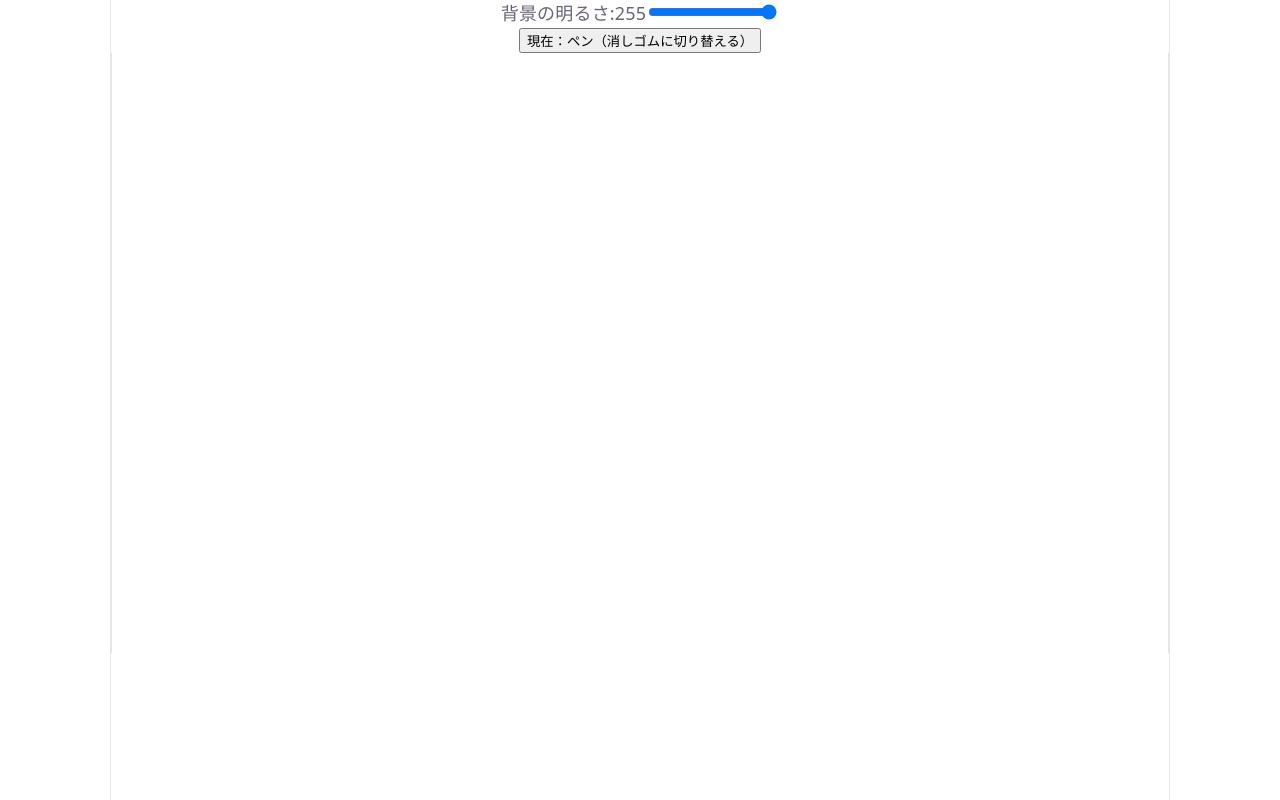
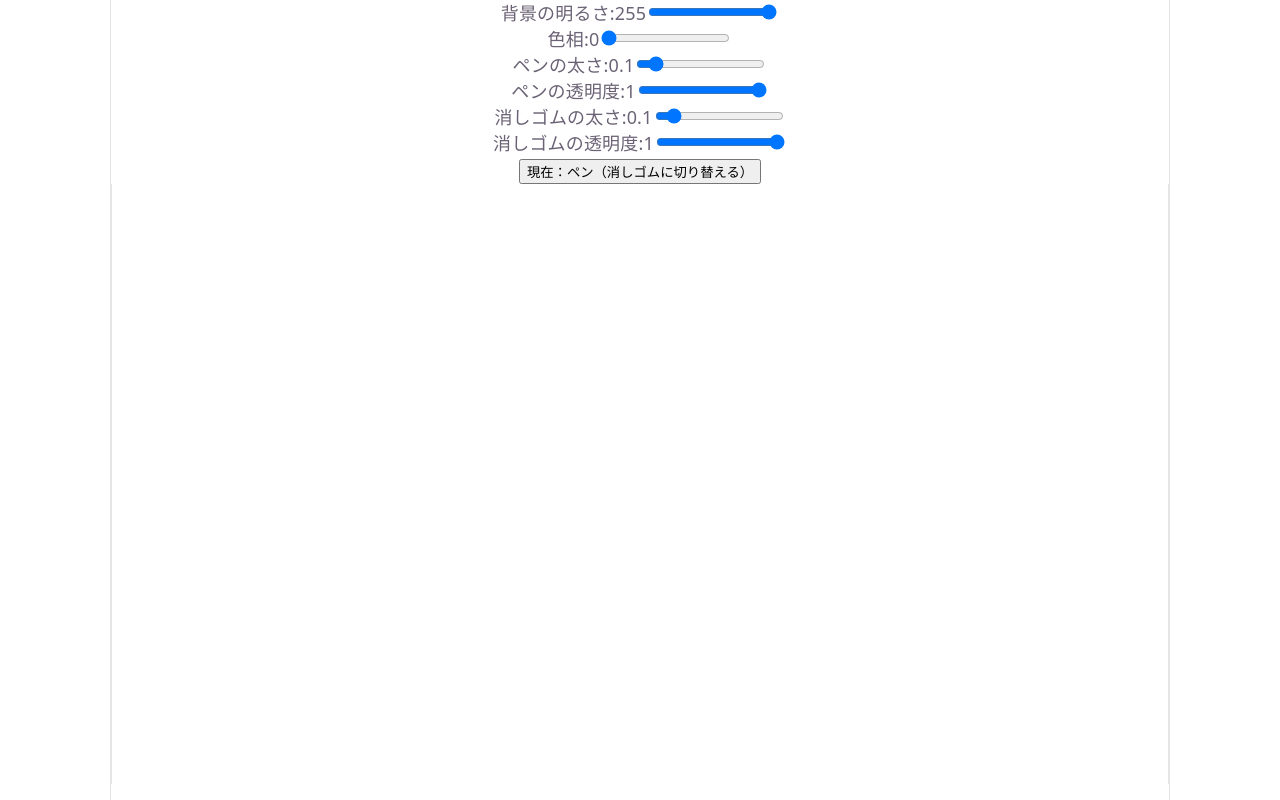
Before and after one commit to ing-0701/GlowingDrawingForWEB, a React (Vite) app in the folder frontend/: page / in a window 1280 px wide. Built offline with nearby package versions, Linux system fonts and the light colour scheme.

Commit message:
スライダーを実装

```diff
--- a/frontend/src/components/ofViewer.tsx
+++ b/frontend/src/components/ofViewer.tsx
@@ -2,11 +2,21 @@ import { useRef, useState } from 'react'
 
 type PaintWindow = Window & {
     paintBackgroundBrightness?: number
+    paintHue?: number
+    paintPenSize?: number
+    paintPenAlpha?: number
+    paintEraserSize?: number
+    paintEraserAlpha?: number
     paintPenMode?: boolean
 }
 
 export default function OfViewer() {
     const [brightness, setBrightness] = useState(255)
+    const [hue, setHue] = useState(0)
+    const [penSize, setPenSize] = useState(0.1)
+    const [penAlpha, setPenAlpha] = useState(1)
+    const [eraserSize, setEraserSize] = useState(0.1)
+    const [eraserAlpha, setEraserAlpha] = useState(1)
     const [isPen, setIsPen] = useState(true)
 
     const iframeRef = useRef<HTMLIFrameElement>(null)
@@ -16,6 +26,46 @@ export default function OfViewer() {
 
         if (paintWindow) {
             (paintWindow as PaintWindow).paintBackgroundBrightness = value
+        }
+    }
+
+    function sendHue(value: number) {
+        const paintWindow = iframeRef.current?.contentWindow
+
+        if (paintWindow) {
+            (paintWindow as PaintWindow).paintHue = value
+        }
+    }
+
+    function sendPenSize(value: number) {
+        const paintWindow = iframeRef.current?.contentWindow
+
+        if (paintWindow) {
+            (paintWindow as PaintWindow).paintPenSize = value
+        }
+    }
+
+    function sendPenAlpha(value: number) {
+        const paintWindow = iframeRef.current?.contentWindow
+
+        if (paintWindow) {
+            (paintWindow as PaintWindow).paintPenAlpha = value
+        }
+    }
+
+    function sendEraserSize(value: number) {
+        const paintWindow = iframeRef.current?.contentWindow
+
+        if (paintWindow) {
+            (paintWindow as PaintWindow).paintEraserSize = value
+        }
+    }
+
+    function sendEraserAlpha(value: number) {
+        const paintWindow = iframeRef.current?.contentWindow
+
+        if (paintWindow) {
+            (paintWindow as PaintWindow).paintEraserAlpha = value
         }
     }
 
@@ -45,6 +95,86 @@ export default function OfViewer() {
                 />
             </label>
 
+            <label style={{ display: 'block' }}>
+                色相:{hue}
+                <input
+                    type="range"
+                    min={0}
+                    max={1}
+                    step={0.01}
+                    value={hue}
+                    onChange={(event) => {
+                        const value = event.currentTarget.valueAsNumber
+                        setHue(value)
+                        sendHue(value)
+                    }}
+                />
+            </label>
+
+            <label style={{ display: 'block' }}>
+                ペンの太さ:{penSize}
+                <input
+                    type="range"
+                    min={0}
+                    max={1}
+                    step={0.01}
+                    value={penSize}
+                    onChange={(event) => {
+                        const value = event.currentTarget.valueAsNumber
+                        setPenSize(value)
+                        sendPenSize(value)
+                    }}
+                />
+            </label>
+
+            <label style={{ display: 'block' }}>
+                ペンの透明度:{penAlpha}
+                <input
+                    type="range"
+                    min={0}
+                    max={1}
+                    step={0.01}
+                    value={penAlpha}
+                    onChange={(event) => {
+                        const value = event.currentTarget.valueAsNumber
+                        setPenAlpha(value)
+                        sendPenAlpha(value)
+                    }}
+                />
+            </label>
+
+            <label style={{ display: 'block' }}>
+                消しゴムの太さ:{eraserSize}
+                <input
+                    type="range"
+                    min={0}
+                    max={1}
+                    step={0.01}
+                    value={eraserSize}
+                    onChange={(event) => {
+                        const value = event.currentTarget.valueAsNumber
+                        setEraserSize(value)
+                        sendEraserSize(value)
+                    }}
+                />
+            </label>
+
+            <label style={{ display: 'block' }}>
+                消しゴムの透明度:{eraserAlpha}
+                <input
+                    type="range"
+                    min={0}
+                    max={1}
+                    step={0.01}
+                    value={eraserAlpha}
+                    onChange={(event) => {
+                        const value = event.currentTarget.valueAsNumber
+                        setEraserAlpha(value)
+                        sendEraserAlpha(value)
+                    }}
+                />
+            </label>
+
             <button
                 type="button"
                 onClick={() => {
@@ -68,6 +198,11 @@ export default function OfViewer() {
                     const iframe = event.currentTarget;
 
                     sendBrightness(brightness);
+                    sendHue(hue);
+                    sendPenSize(penSize);
+                    sendPenAlpha(penAlpha);
+                    sendEraserSize(eraserSize);
+                    sendEraserAlpha(eraserAlpha);
                     sendPenMode(isPen);
 
                     const content =
```
Also changed, not shown: 4 other files (tests, documents, lock files or other folders).
